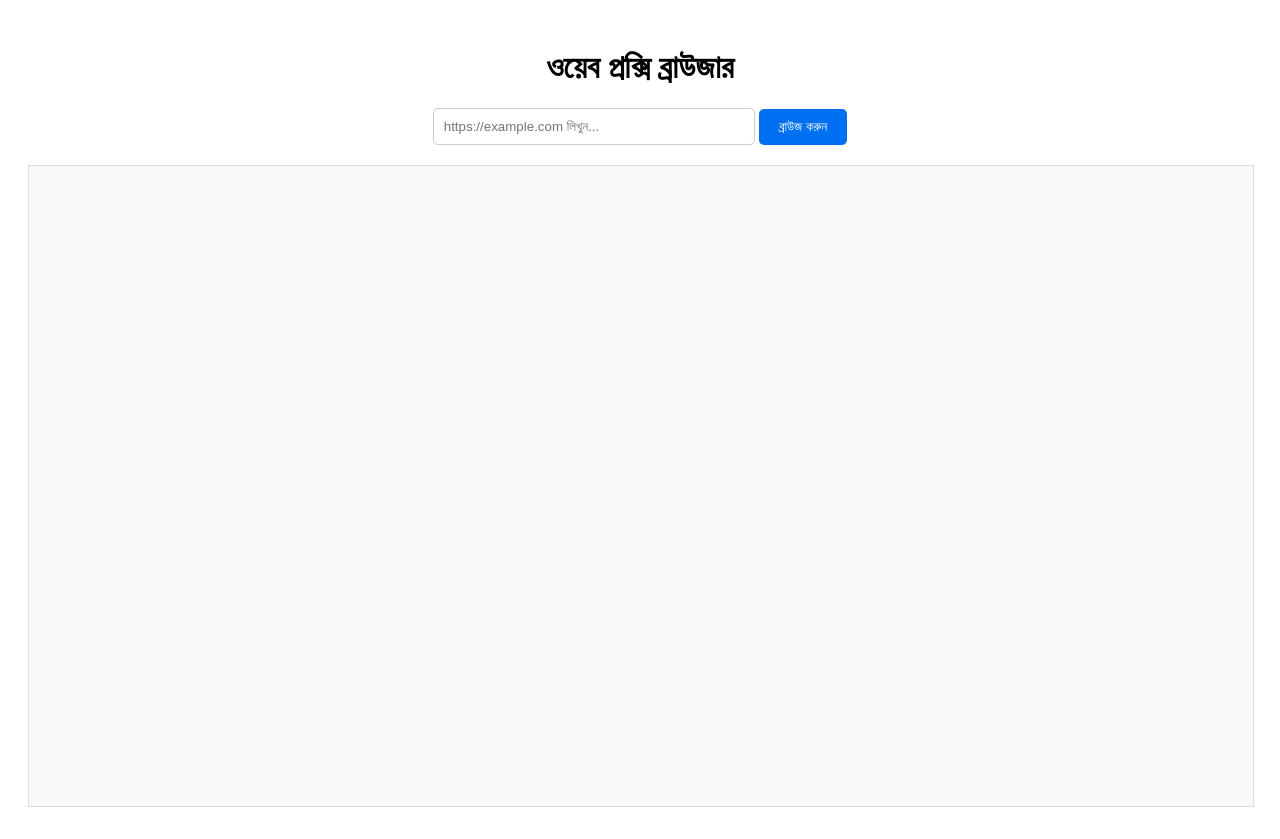
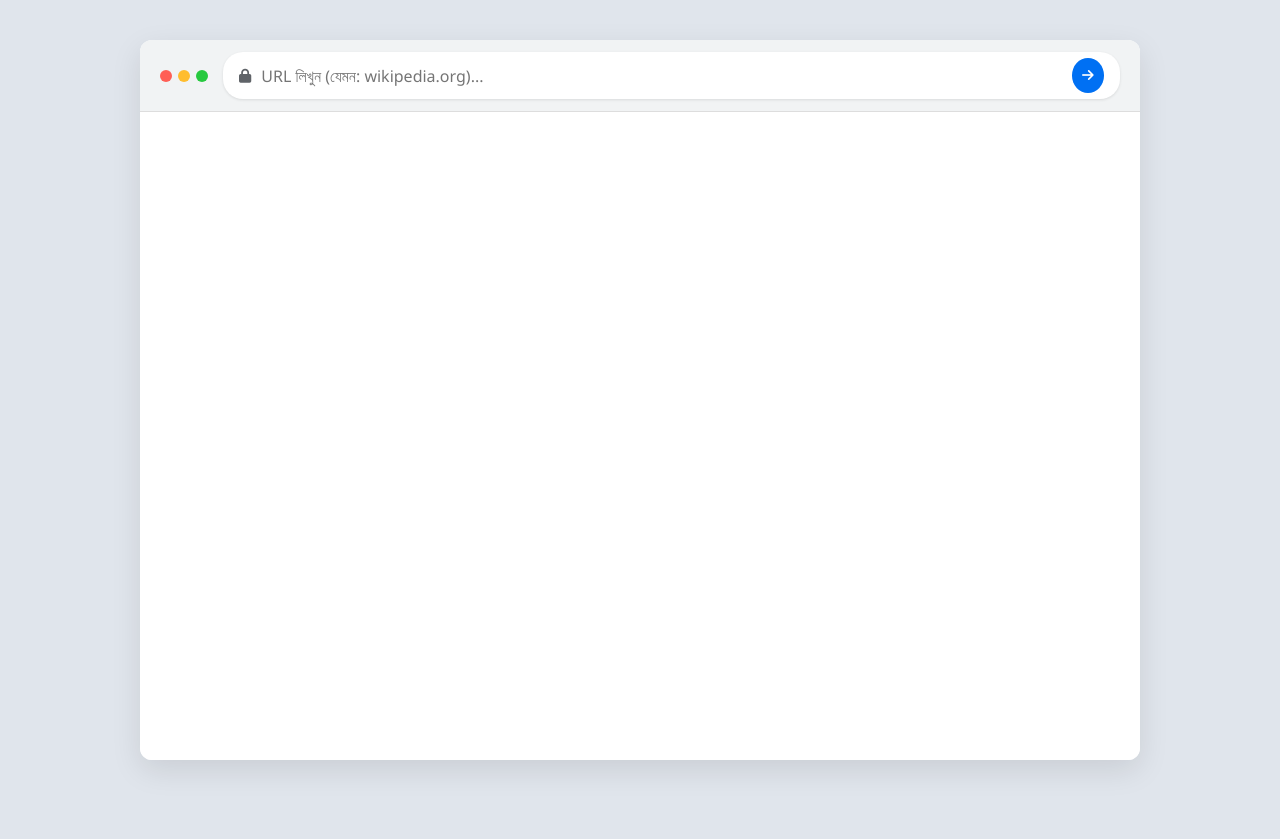
Before and after one commit to emtiazsuman-source/test, a plain HTML site: page index.html in a window 1280 px wide. After the commit the page ends 800 px from the top, so only its background shows below. Drawn offline with Linux system fonts and the light colour scheme.

Commit message:
Update index.html for new proxy browser layout

```diff
--- a/index.html
+++ b/index.html
@@ -3,26 +3,37 @@
 <head>
     <meta charset="UTF-8">
     <meta name="viewport" content="width=device-width, initial-scale=1.0">
-    <title>আমার প্রক্সি ব্রাউজার</title>
-    <style>
-        body { font-family: sans-serif; padding: 20px; text-align: center; }
-        .search-box { margin-bottom: 20px; }
-        input { padding: 10px; width: 300px; border: 1px solid #ccc; border-radius: 5px; }
-        button { padding: 10px 20px; background: #0070f3; color: white; border: none; border-radius: 5px; cursor: pointer; }
-        button:hover { background: #005bb5; }
-        iframe { width: 100%; height: 80vh; border: 1px solid #ddd; background: #f9f9f9; }
-    </style>
+    <title>Super Proxy Browser</title>
+    <link rel="stylesheet" href="https://cdnjs.cloudflare.com/ajax/libs/font-awesome/6.0.0/css/all.min.css">
+    <link rel="stylesheet" href="css/style.css">
 </head>
 <body>
 
-    <h1>ওয়েব প্রক্সি ব্রাউজার</h1>
+    <div class="browser-window">
 
-    <div class="search-box">
-        <input type="text" id="urlInput" placeholder="https://example.com লিখুন...">
-        <button id="browseBtn">ব্রাউজ করুন</button>
+        <div class="browser-header">
+            <div class="dots">
+                <span class="dot red"></span>
+                <span class="dot yellow"></span>
+                <span class="dot green"></span>
+            </div>
+            <div class="address-bar">
+                <i class="fas fa-lock lock-icon"></i>
+                <input type="text" id="urlInput" placeholder="URL লিখুন (যেমন: wikipedia.org)...">
+                <button id="browseBtn"><i class="fas fa-arrow-right"></i></button>
+            </div>
+        </div>
+
+        <div id="loader" class="loader-container" style="display: none;">
+            <div class="spinner"></div>
+            <p>লোড হচ্ছে...</p>
+        </div>
+
+        <div class="browser-content">
+            <iframe id="viewer" title="Website Viewer"></iframe>
+        </div>
+
     </div>
-
-    <iframe id="viewer" title="Website Viewer"></iframe>
 
     <script src="js/script.js"></script>
 </body>
```
